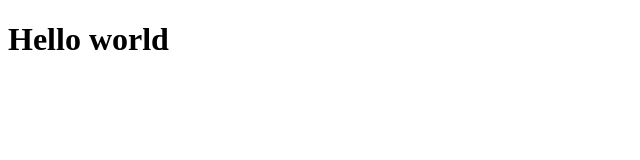
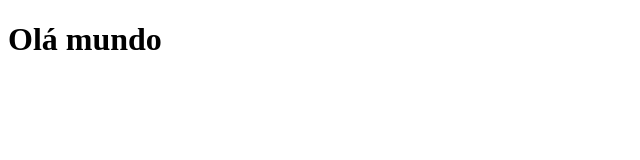
Before and after one commit to laylagoltz/desafio-02, a plain HTML site: page index.html in a window 1280 px wide. Shown: the whole page, without its empty margins (0-640 px from the left). Drawn offline with Linux system fonts and the light colour scheme.

Commit message:
Update index.html

```diff
--- a/index.html
+++ b/index.html
@@ -6,6 +6,6 @@
     <title>Document</title>
 </head>
 <body>
-    <h1>Hello world</h1>
+    <h1>Olá mundo</h1>
 </body>
 </html>
```
